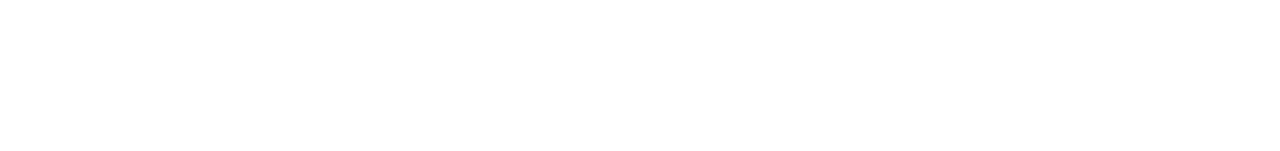
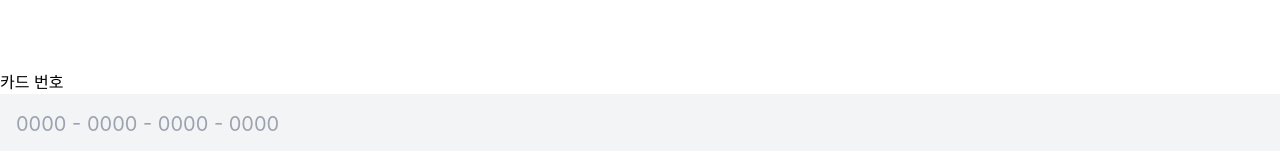
Before and after one commit to Oh-seo-jin/shooking, a React (Create React App) app: page / in a window 1280 px wide. Shown: the part 730-881 px from the top of the page. Before the commit the page ends 800 px from the top, so only its background shows below. Built offline with nearby package versions, Linux system fonts and the light colour scheme.

Commit message:
생성: 결제 모듈 추가

```diff
--- a/src/App.jsx
+++ b/src/App.jsx
@@ -1,11 +1,11 @@
 import Products from './pages/Products';
-import Payments from './pages/Payments';
+import AddPayment from './pages/AddPayment';
 import './App.css';
 
 function App() {
   return (<>
     <Products/>
-    <Payments/>
+    <AddPayment/>
     </>
   );
 }
--- /dev/null
+++ b/src/components/CardForm.jsx
@@ -0,0 +1,19 @@
+class MyCard extends Component {
+  render() {
+    const {cardNumber, cardOwner, cardDate} = this.props;
+
+    return (
+      <div className="w-[342px]">
+        <div className="w-full h-[215px] bg-black text-lg">
+          <div className="w-16 h-10 bg-yellow-600"/>
+          <p className="text-white ">{cardNumber}</p>
+          <div className="flex flex-row justify-between">
+            <p className="text-white">{cardOwner}</p>
+            <p className="text-white">{cardDate}</p>
+          </div>
+        </div>
+        <button className="w-full bg-yellow-300 rounded-full p-2 font-bold text-ms">이 카드로 결제하기</button>
+      </div>
+    )
+  }
+}
--- /dev/null
+++ b/src/pages/AddPayment.jsx
@@ -0,0 +1,28 @@
+import { Component } from "react";
+
+function InputCardNumber() {
+  const handleChange = (e) => {
+    const inputValue = e.target.value;
+    const formattedValue = formatCardNumber(inputValue);
+  }
+
+  return (
+    <div className="w-full">
+      <p className="text-ms">카드 번호</p>
+      <input type="text" onChange={handleChange} placeholder="0000 - 0000 - 0000 - 0000" className="w-full bg-gray-100 text-xl p-4" />
+    <div></div>
+    </div>
+  )
+}
+
+class AddPayment extends Component {
+  render() {
+    return (
+    <>
+    <InputCardNumber/>
+    </>
+    )
+  }
+}
+
+export default AddPayment;
--- a/src/pages/Payments.jsx
+++ b/src/pages/Payments.jsx
@@ -1,11 +1,36 @@
 import React, { Component} from "react";
 
-class Payments extends Component {
-
+class NewCard extends Component {
+  constructor(props) {
+    super(props);
+  }
 
   render() {
     return (
-      <></>
+      <div className="w-[342px]">
+        <div className="w-full h-[215px] bg-gray-200 text-4xl">+</div>
+      </div>
+    )
+  }
+}
+
+class Payments extends Component {
+  render() {
+    return (
+      <>
+      {/* header */}
+      <div className='bg-white w-screen h-16 flex flex-row justify-between items-center px-20 lg:px-12'>
+        <p>보유카드</p>
+        <p>X</p>
+      </div>
+      {/* main */}
+      <div>
+        {/* 등록된 카드가 없을 때에만 */}
+        <p>새로운 카드를 등록해주세요.</p>
+        {/* <MyCard cardNumber="1111222233334444" cardOwner="JUN" cardDate="0421"/> */}
+        <NewCard/>
+      </div>
+      </>
     )
   }
 }
```
